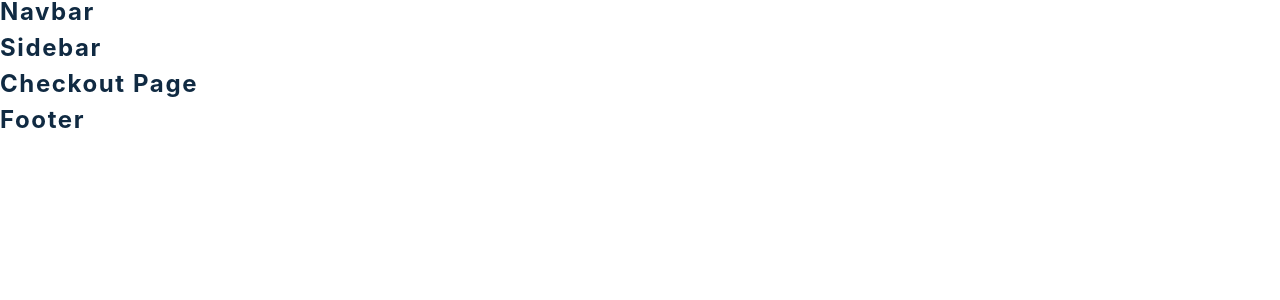
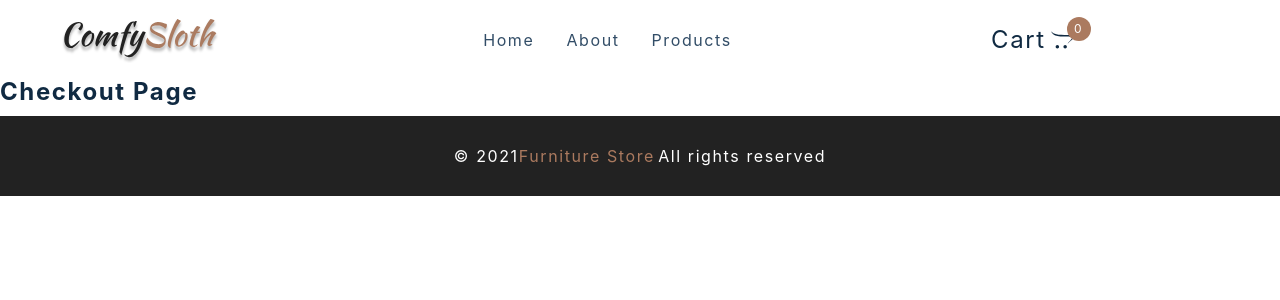
Before and after one commit to amelakor/furniture-project, a React (Create React App) app: page /checkout in a window 1280 px wide. Shown: the top 300 px of the page. Built offline with nearby package versions, Linux system fonts and the light colour scheme; the HTML template or start-up script is replaced by a standard one.

Commit message:
Basic layout added:  - header  - sidebar  - footer

```diff
--- a/src/components/CartButtons.js
+++ b/src/components/CartButtons.js
@@ -1,14 +1,24 @@
-import React from 'react'
-import { FaShoppingCart, FaUserMinus, FaUserPlus } from 'react-icons/fa'
-import { Link } from 'react-router-dom'
-import styled from 'styled-components'
-import { useProductsContext } from '../context/products_context'
-import { useCartContext } from '../context/cart_context'
-import { useUserContext } from '../context/user_context'
+import React from "react";
+import { FaOpencart } from "react-icons/fa";
+import { Link } from "react-router-dom";
+import styled from "styled-components";
+import { useProductsContext } from "../context/products_context";
+import { useCartContext } from "../context/cart_context";
+import { useUserContext } from "../context/user_context";
 
 const CartButtons = () => {
-  return <h4>cart buttons </h4>
-}
+  return (
+    <Wrapper className="cart-btn-wrapper">
+      <Link to="/cart" className="cart-btn">
+        Cart
+        <span className="cart-container">
+          <FaOpencart />
+          <span className="cart-value">0</span>
+        </span>
+      </Link>
+    </Wrapper>
+  );
+};
 
 const Wrapper = styled.div`
   display: grid;
@@ -62,5 +72,5 @@
       margin-left: 5px;
     }
   }
-`
-export default CartButtons
+`;
+export default CartButtons;
--- a/src/components/Footer.js
+++ b/src/components/Footer.js
@@ -1,8 +1,16 @@
-import React from 'react'
-import styled from 'styled-components'
+import React from "react";
+import styled from "styled-components";
 const Footer = () => {
-  return <h4>footer</h4>
-}
+  return (
+    <Wrapper>
+      <h5>
+        &copy; {new Date().getFullYear()}
+        <span>Furniture Store</span>
+      </h5>
+      <h5>All rights reserved</h5>
+    </Wrapper>
+  );
+};
 
 const Wrapper = styled.footer`
   height: 5rem;
@@ -26,6 +34,6 @@
   @media (min-width: 776px) {
     flex-direction: row;
   }
-`
+`;
 
-export default Footer
+export default Footer;
--- a/src/components/Navbar.js
+++ b/src/components/Navbar.js
@@ -1,16 +1,41 @@
-import React from 'react'
-import styled from 'styled-components'
-import logo from '../assets/logo.svg'
-import { FaBars } from 'react-icons/fa'
-import { Link } from 'react-router-dom'
-import { links } from '../utils/constants'
-import CartButtons from './CartButtons'
-import { useProductsContext } from '../context/products_context'
-import { useUserContext } from '../context/user_context'
+import React from "react";
+import styled from "styled-components";
+import logo from "../assets/logo.svg";
+import { CgMenuRight } from "react-icons/cg";
+import { Link } from "react-router-dom";
+import { links } from "../utils/constants";
+import CartButtons from "./CartButtons";
+import { useProductsContext } from "../context/products_context";
+import { useUserContext } from "../context/user_context";
 
 const Nav = () => {
-  return <h4>navbar</h4>
-}
+  const { openSidebar } = useProductsContext();
+  return (
+    <NavContainer>
+      <div className="nav-center">
+        <div className="nav-header">
+          <Link to="/">
+            <img src={logo} alt="logo" />
+          </Link>
+          <button className="nav-toggle" type="button" onClick={openSidebar}>
+            <CgMenuRight />
+          </button>
+        </div>
+        <ul className="nav-links">
+          {links.map((l) => {
+            const { id, text, url } = l;
+            return (
+              <li key={id}>
+                <Link to={url}>{text}</Link>
+              </li>
+            );
+          })}
+        </ul>
+        <CartButtons />
+      </div>
+    </NavContainer>
+  );
+};
 
 const NavContainer = styled.nav`
   height: 5rem;
@@ -77,6 +102,6 @@
       display: grid;
     }
   }
-`
+`;
 
-export default Nav
+export default Nav;
--- a/src/components/Sidebar.js
+++ b/src/components/Sidebar.js
@@ -1,16 +1,41 @@
-import React from 'react'
-import logo from '../assets/logo.svg'
-import { Link } from 'react-router-dom'
-import { useProductsContext } from '../context/products_context'
-import { FaTimes } from 'react-icons/fa'
-import { links } from '../utils/constants'
-import styled from 'styled-components'
-import CartButtons from './CartButtons'
-import { useUserContext } from '../context/user_context'
+import React from "react";
+import logo from "../assets/logo.svg";
+import { Link } from "react-router-dom";
+import { useProductsContext } from "../context/products_context";
+import { CgClose } from "react-icons/cg";
+import { links } from "../utils/constants";
+import styled from "styled-components";
+import CartButtons from "./CartButtons";
+import { useUserContext } from "../context/user_context";
 
 const Sidebar = () => {
-  return <h4>sidebar</h4>
-}
+  const { isSidebarOpen, closeSidebar } = useProductsContext();
+  return (
+    <SidebarContainer>
+      <aside
+        className={`${isSidebarOpen ? "sidebar show-sidebar" : "sidebar"}`}
+      >
+        <div className="sidebar-header">
+          <img src={logo} alt="logo" className="logo" />
+          <button className="close-btn" onClick={closeSidebar}>
+            <CgClose />
+          </button>
+        </div>
+        <ul className="links">
+          {links.map((l) => {
+            const { id, url, text } = l;
+            return (
+              <li key={id}>
+                <Link to={url}>{text}</Link>
+              </li>
+            );
+          })}
+        </ul>
+        <CartButtons />
+      </aside>
+    </SidebarContainer>
+  );
+};
 
 const SidebarContainer = styled.div`
   text-align: center;
@@ -81,6 +106,6 @@
       display: none;
     }
   }
-`
+`;
 
-export default Sidebar
+export default Sidebar;
--- a/src/context/products_context.js
+++ b/src/context/products_context.js
@@ -1,7 +1,7 @@
-import axios from 'axios'
-import React, { useContext, useEffect, useReducer } from 'react'
-import reducer from '../reducers/products_reducer'
-import { products_url as url } from '../utils/constants'
+import axios from "axios";
+import React, { useContext, useEffect, useReducer } from "react";
+import reducer from "../reducers/products_reducer";
+import { products_url as url } from "../utils/constants";
 import {
   SIDEBAR_OPEN,
   SIDEBAR_CLOSE,
@@ -11,20 +11,31 @@
   GET_SINGLE_PRODUCT_BEGIN,
   GET_SINGLE_PRODUCT_SUCCESS,
   GET_SINGLE_PRODUCT_ERROR,
-} from '../actions'
+} from "../actions";
 
-const initialState = {}
+const initialState = {
+  isSidebarOpen: false,
+};
 
-const ProductsContext = React.createContext()
+const ProductsContext = React.createContext();
 
 export const ProductsProvider = ({ children }) => {
+  const [state, dispatch] = useReducer(reducer, initialState);
+
+  const openSidebar = () => {
+    dispatch({ type: SIDEBAR_OPEN });
+  };
+
+  const closeSidebar = () => {
+    dispatch({ type: SIDEBAR_CLOSE });
+  };
   return (
-    <ProductsContext.Provider value='products context'>
+    <ProductsContext.Provider value={{ ...state, openSidebar, closeSidebar }}>
       {children}
     </ProductsContext.Provider>
-  )
-}
+  );
+};
 // make sure use
 export const useProductsContext = () => {
-  return useContext(ProductsContext)
-}
+  return useContext(ProductsContext);
+};
--- a/src/index.js
+++ b/src/index.js
@@ -1,11 +1,16 @@
-import React from 'react'
-import ReactDOM from 'react-dom'
-import './index.css'
-import App from './App'
-import { ProductsProvider } from './context/products_context'
-import { FilterProvider } from './context/filter_context'
-import { CartProvider } from './context/cart_context'
-import { UserProvider } from './context/user_context'
-import { Auth0Provider } from '@auth0/auth0-react'
+import React from "react";
+import ReactDOM from "react-dom";
+import "./index.css";
+import App from "./App";
+import { ProductsProvider } from "./context/products_context";
+import { FilterProvider } from "./context/filter_context";
+import { CartProvider } from "./context/cart_context";
+import { UserProvider } from "./context/user_context";
+import { Auth0Provider } from "@auth0/auth0-react";
 
-ReactDOM.render(<App />, document.getElementById('root'))
+ReactDOM.render(
+  <ProductsProvider>
+    <App />
+  </ProductsProvider>,
+  document.getElementById("root")
+);
--- a/src/reducers/products_reducer.js
+++ b/src/reducers/products_reducer.js
@@ -7,11 +7,17 @@
   GET_SINGLE_PRODUCT_BEGIN,
   GET_SINGLE_PRODUCT_SUCCESS,
   GET_SINGLE_PRODUCT_ERROR,
-} from '../actions'
+} from "../actions";
 
 const products_reducer = (state, action) => {
-  return state
-  throw new Error(`No Matching "${action.type}" - action type`)
-}
+  if (action.type === SIDEBAR_OPEN) {
+    return { ...state, isSidebarOpen: true };
+  }
+  if (action.type === SIDEBAR_CLOSE) {
+    return { ...state, isSidebarOpen: false };
+  }
+  return state;
+  throw new Error(`No Matching "${action.type}" - action type`);
+};
 
-export default products_reducer
+export default products_reducer;
```
